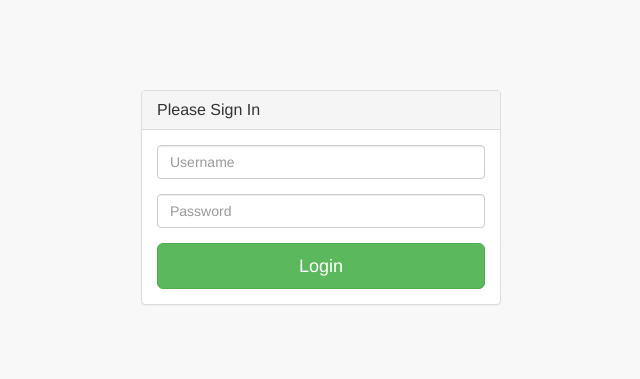
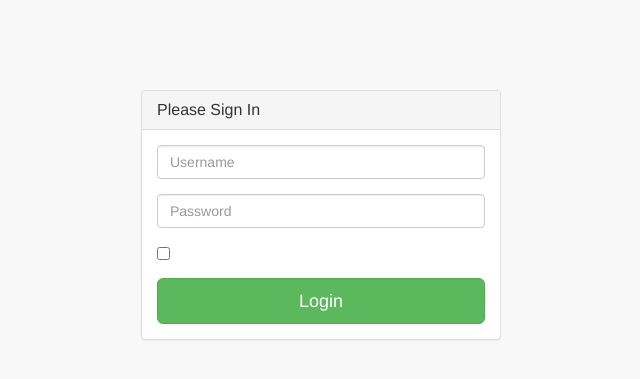
Before and after one commit to Hendrow/app_cetak, a Flask app: page /login in a window 1280 px wide. Shown: the top 379 px of the page, without its empty margins (319-959 px from the left). Run offline with Flask 2, Linux system fonts and the light colour scheme; some libraries are stand-ins or nearby versions.

Commit message:
perbaikan form login dengan wtf form

```diff
--- a/app/auth/forms.py
+++ b/app/auth/forms.py
@@ -1,9 +1,10 @@
 from flask_wtf import FlaskForm
-from wtforms import StringField, PasswordField, SubmitField
+from wtforms import StringField, PasswordField, SubmitField, BooleanField
 from wtforms.validators import DataRequired
 
 
 class LoginForm(FlaskForm):
     username = StringField('Username', validators=[DataRequired()])
     password = PasswordField('Password', validators=[DataRequired()])
+    remember = BooleanField('Remember me')
     login = SubmitField('Login')
--- a/app/templates/login.html
+++ b/app/templates/login.html
@@ -81,6 +81,11 @@
                                         {{ form.password(class="form-control", placeholder='Password') }}
                                     {% endif %}
                                 </div>
+                                <div class="checkbox">
+                                    <label>
+                                    {{ form.remember(value="Remember Me") }}
+                                    </label>
+                                </div>
                                 {{ form.login(class="btn btn-lg btn-success btn-block") }}
 
                                 <!-- <div class="form-group">
```
